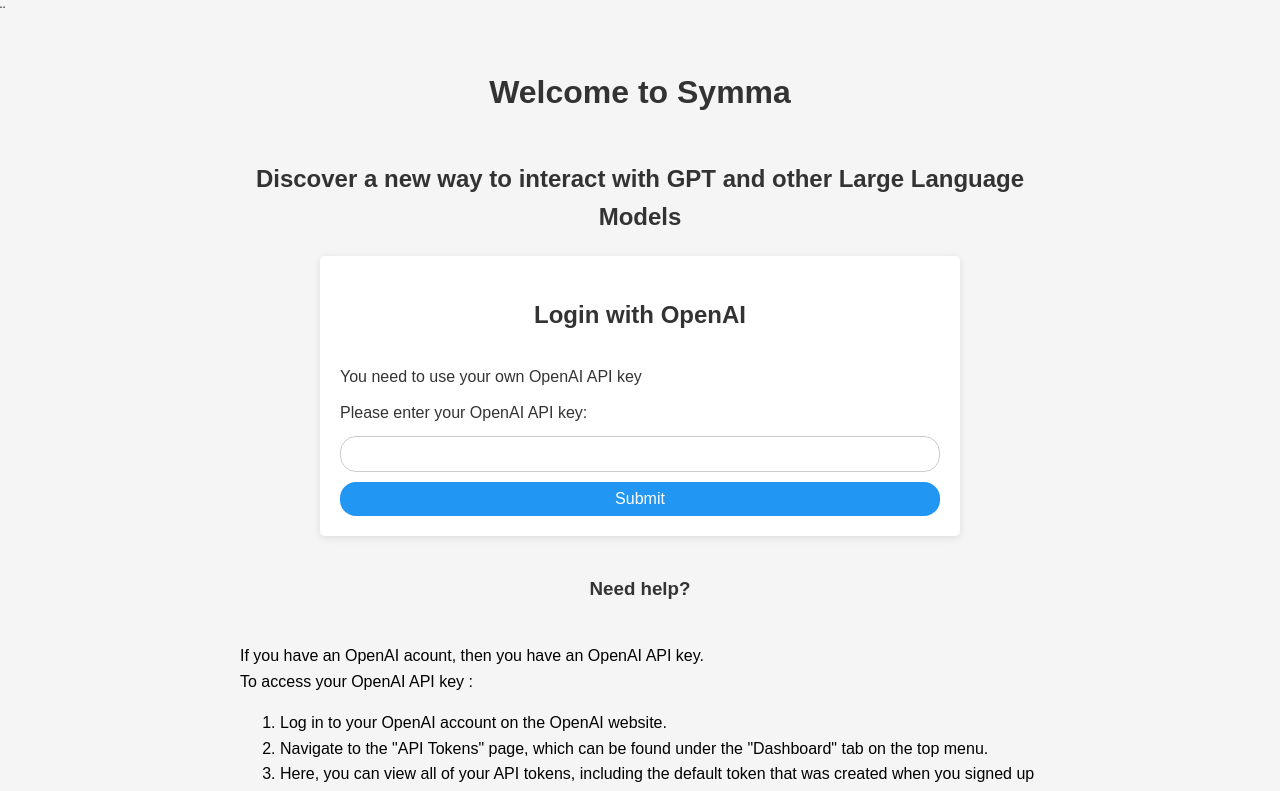
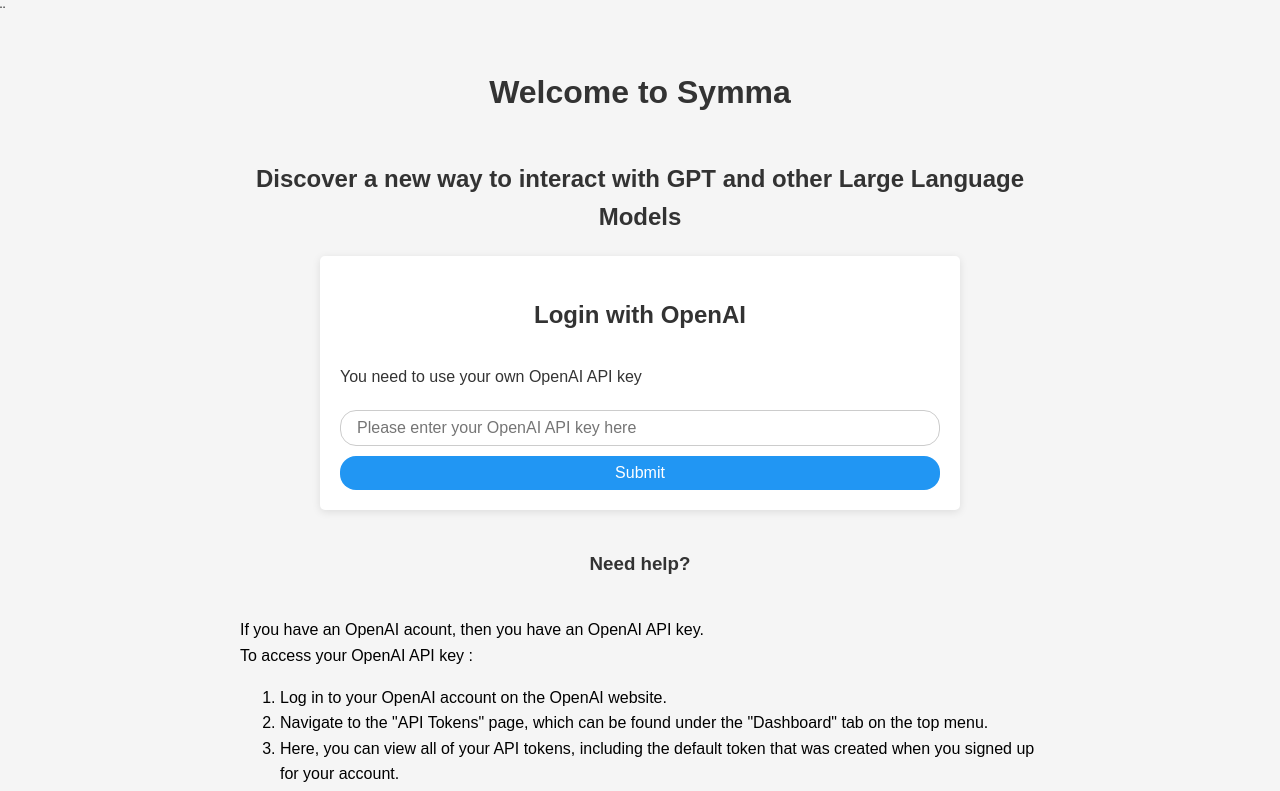
Before and after one commit to Platinn/ChatGPTtest, a React (Create React App) app: page / in a window 1280 px wide. Shown: the top 791 px of the page. Built offline with nearby package versions, Linux system fonts and the light colour scheme.

Commit message:
Placeholder key input

```diff
--- a/src/TokenInput.js
+++ b/src/TokenInput.js
@@ -19,12 +19,13 @@
       <form onSubmit={handleSubmit} className="token-input">
         <h2>Login with OpenAI</h2>
         <div>You need to use your own OpenAI API key</div>
-        <label htmlFor="token-input">Please enter your OpenAI API key:</label>
+        <label htmlFor="token-input"></label>
         <input
           id="token-input"
           type="text"
           value={input}
           onChange={(e) => setInput(e.target.value)}
+          placeholder="Please enter your OpenAI API key here"
         />
         <button type="submit">Submit</button>
       </form>
```
